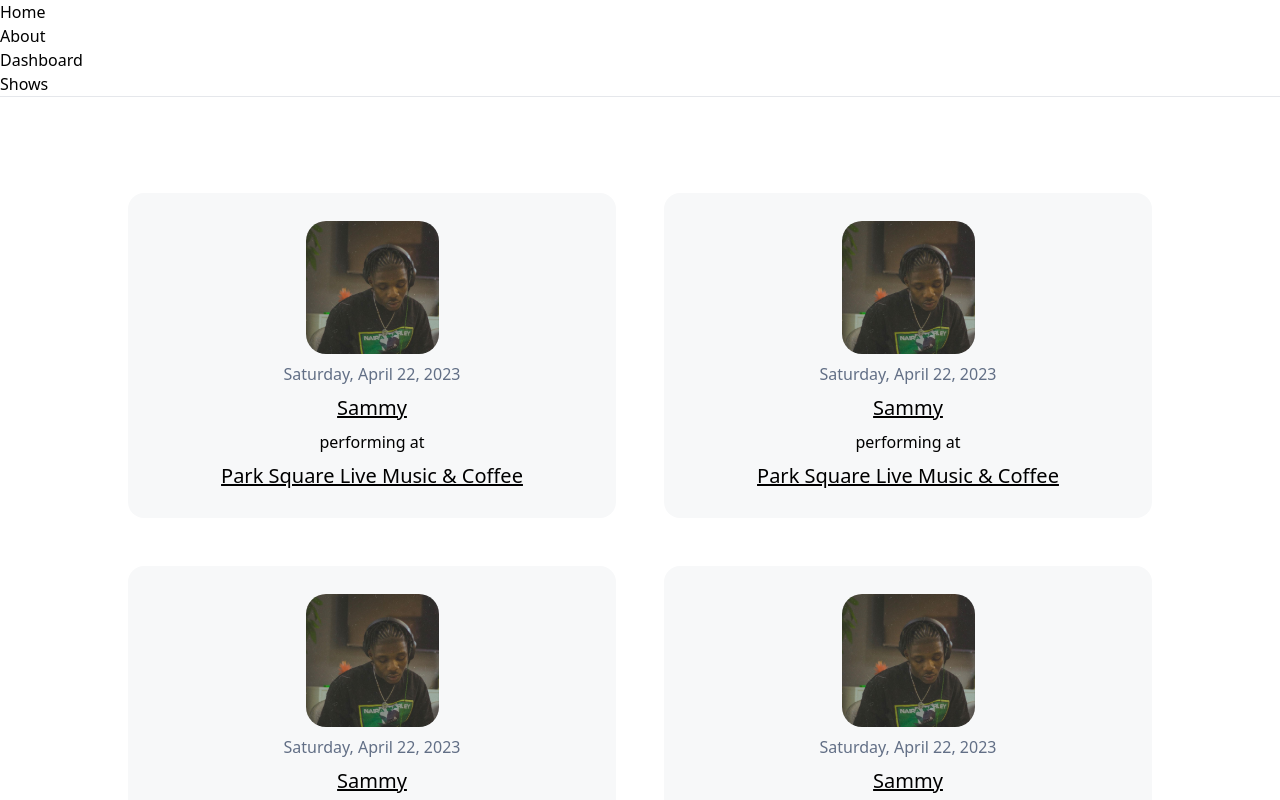
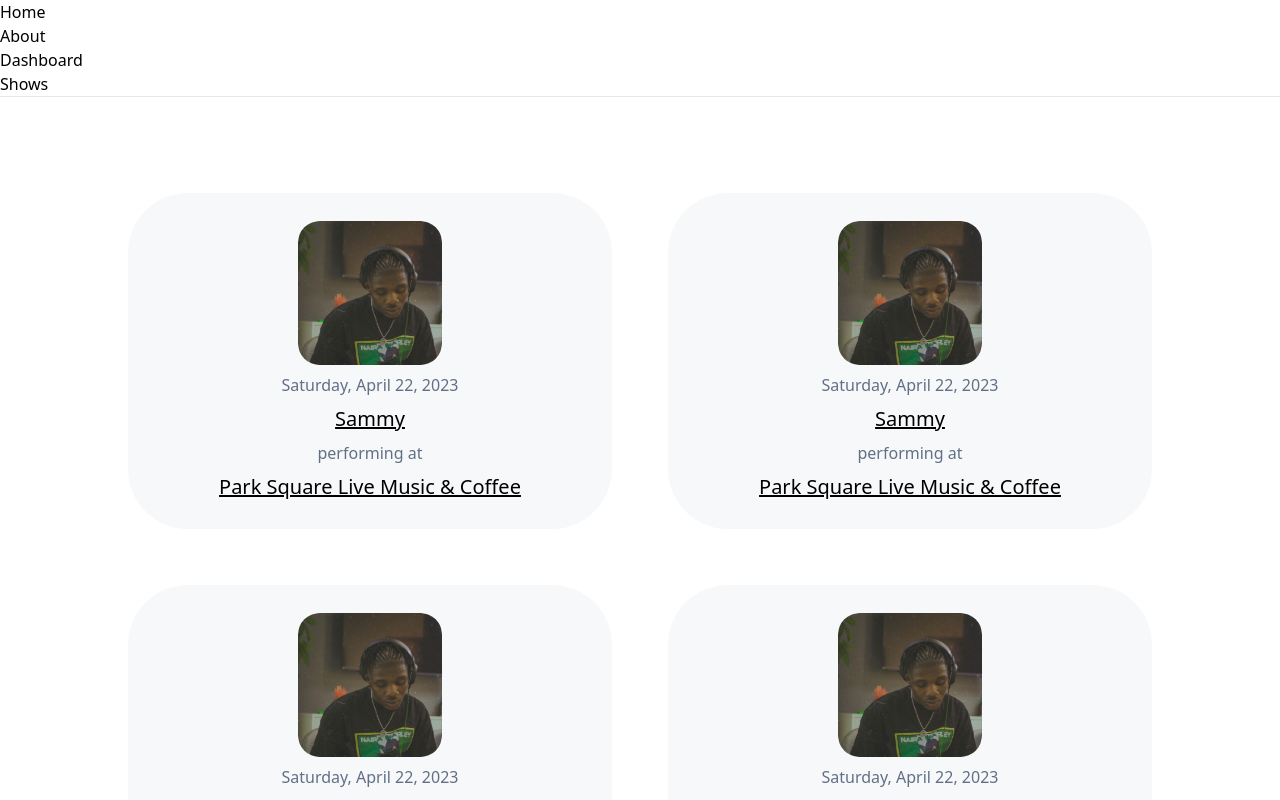
Before and after one commit to devcareer/Project-outside, a React (Vite) app: page /shows in a window 1280 px wide. Shown: the top 800 px of the page. Built offline with nearby package versions, Linux system fonts and the light colour scheme.

Commit message:
minor changes to sizing and spacing

```diff
--- a/src/pages/Shows.jsx
+++ b/src/pages/Shows.jsx
@@ -67,13 +67,13 @@ function Shows() {
     ]
 
     return (
-        <div className="grid grid-cols-1 sm:grid-cols-2 gap-8 sm:gap-12 lg:gap:16 w-10/12 mx-auto my-24 max-w-4xl xl:max-w-5xl">
+        <div className="grid grid-cols-1 sm:grid-cols-2 gap-8 sm:gap-10 md:gap-14 lg:gap-18 w-10/12 mx-auto my-24 max-w-4xl xl:max-w-5xl">
             {shows.map((show) => (
-                <div key={show.id} className="bg-[#F7F8F9] flex flex-col items-center justify-center rounded-2xl p-7">
-                    <img src={sammy} alt="" />
+                <div key={show.id} className="bg-[#F7F8F9] flex flex-col items-center justify-center rounded-[60px] p-7">
+                    <img className="rounded-[20px] w-36 h-36 object-cover" src={sammy} alt="" />
                     <p className="text-[#626F86] my-2">{show.date}</p>
                     <Link to="/shows" className="text-xl font-medium underline">{show.performer}</Link>
-                    <span className="my-2">performing at</span>
+                    <span className="my-2 text-[#626F86]">performing at</span>
                     <Link to="/shows" className="text-xl text-center font-medium underline">{show.venue}</Link>
                 </div>
             ))}
```
